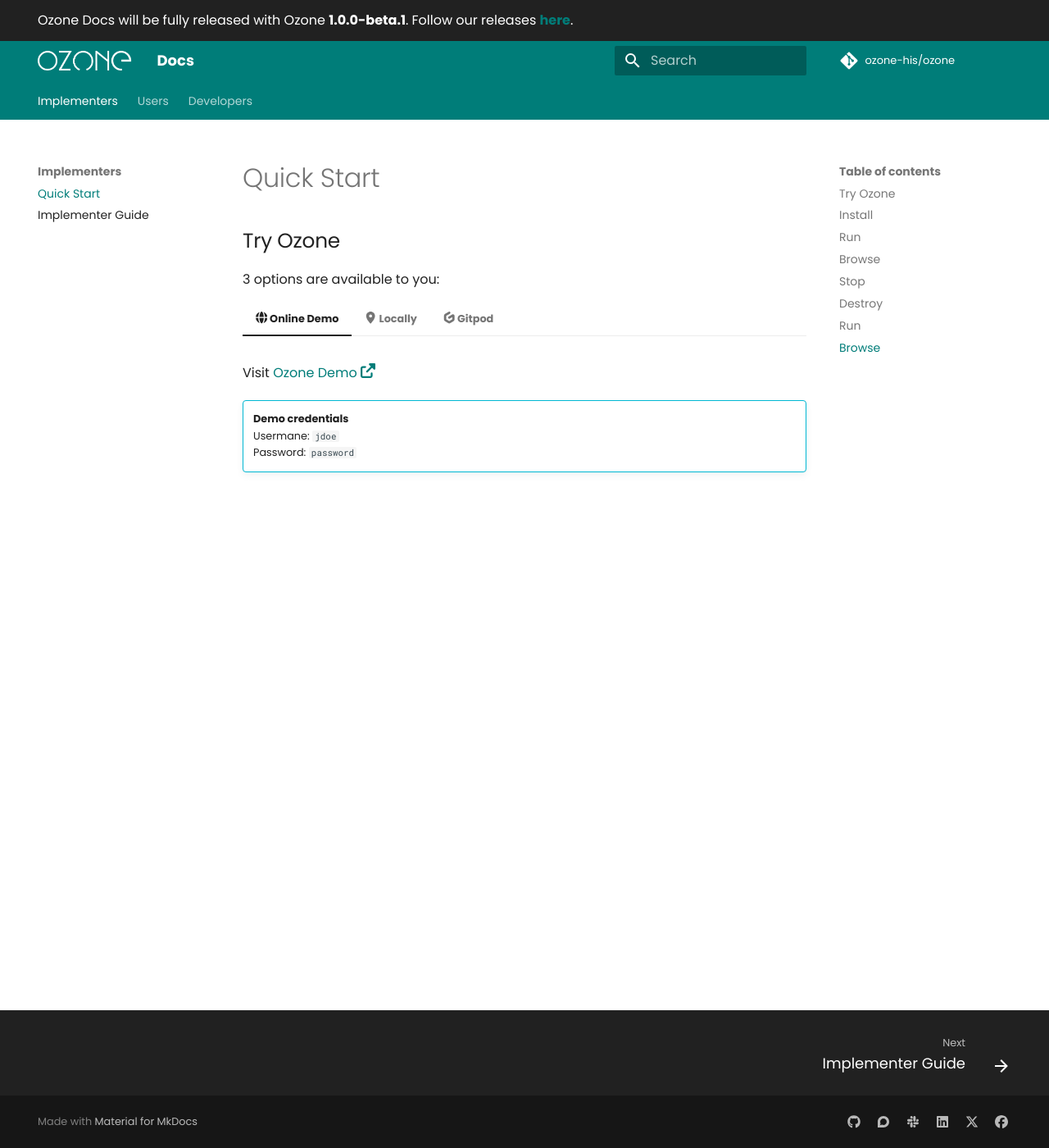
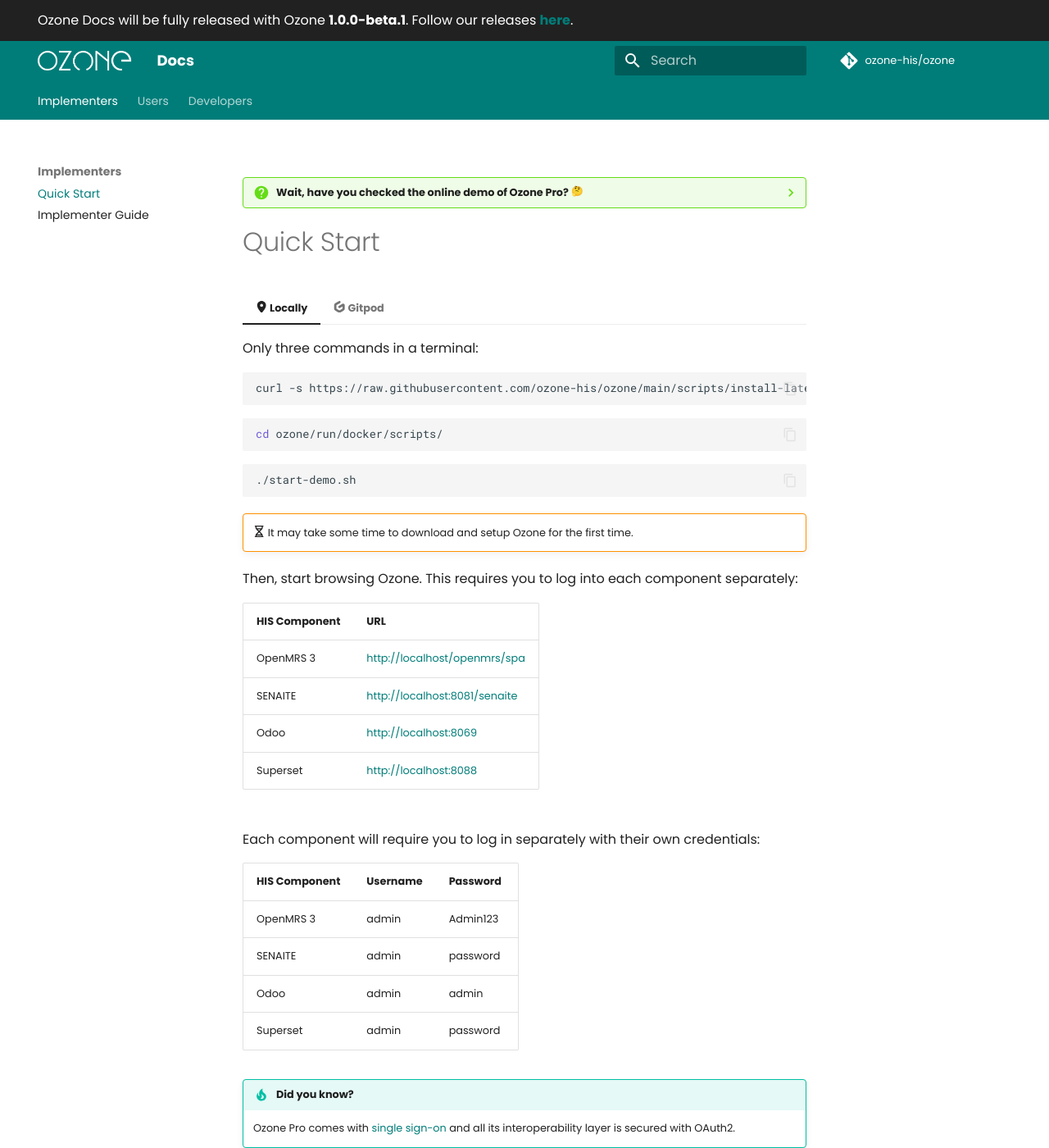
Before and after one commit to ozone-his/ozone-docs, an MkDocs documentation site: the page built from docs/index.md, in a window 1280 px wide and 1400 px high. Shown: the whole window at 82% size. Built offline with MkDocs 1.6.1 and Material for MkDocs 9.7.7, drawn with Linux system fonts in a browser that asks for light colours; emoji names are drawn with the system emoji font; comment, search, counter and statistics services are not loaded.

Commit message:
OZ-450: Reworked Quick Start. (#3)
* Reworked Quick Start.

@rbuisson my take on it, I haven't yet figured out/decided how to bring the Pro online public demo. But in any case we need to ask folks to browse to the website and click on the Try Demo button (we shouldn't repeat those instructions).

* Referring to 'browser window' instead of 'tab'.

* Update index.md

````diff
--- a/docs/index.md
+++ b/docs/index.md
@@ -1,32 +1,22 @@
+??? question "Wait, have you checked the online demo of Ozone Pro? :thinking:"
+
+    Before diving into the Quick Start or implementer guides, visit <a href="https://www.ozone-his.com">our website</a> and click **Try Demo** to explore the official Ozone Pro online demo.
+
 # Quick Start
-
-## Try Ozone
-
-3 options are available to you:
-
-=== ":fontawesome-solid-globe: Online Demo"
-
-    <pre>
-    </pre>
-    Visit [Ozone Demo :fontawesome-solid-up-right-from-square:](https://demo.ozone-his.com/){:target="_blank"}
-
-    !!! info ""
-
-        **Demo credentials**
-        Usermane: `jdoe`
-        Password: `password`
-
 
 === ":fontawesome-solid-location-dot: Locally"
 
-    ## <a href="#install">Install</a>
+    Only three commands in a terminal:
+
     ```bash
     curl -s https://raw.githubusercontent.com/ozone-his/ozone/main/scripts/install-latest.sh | bash /dev/stdin
     ```
 
-    ## <a href="#run">Run</a>
     ```bash
     cd ozone/run/docker/scripts/
+    ```
+
+    ```bash
     ./start-demo.sh
     ```
 
@@ -34,39 +24,19 @@
 
         :fontawesome-regular-hourglass-half: It may take some time to download and setup Ozone for the first time.
 
-    ## <a href="#browse">Browse</a>
-
     Then, start browsing Ozone. This requires you to log into each component separately:
 
-    | HIS Component     | URL                            | Username | Password |
-    |-------------------|--------------------------------|----------|----------|
-    | OpenMRS 3         | http://localhost/openmrs/spa   | admin    | Admin123 |
-    | SENAITE           | http://localhost:8081/senaite  | admin    | password |
-    | Odoo              | http://localhost:8069          | admin    | admin    |
-    | Superset          | http://localhost:8088          | admin    | password |
-
-
-    !!! tip "**Did you know?**"
-
-        Ozone Pro comes with [single sign-on](/users/sso) and all its interoperability layer is secured with OAuth2.
-
-
-    ## <a href="#stop">Stop</a>
-    ```bash
-    ./stop-demo.sh
-    ```
-
-    ## <a href="#destroy">Destroy</a>
-    ```bash
-    ./destroy-demo.sh
-    ```
+    | **HIS Component** | **URL**                                                                                   |
+    |-------------------|-------------------------------------------------------------------------------------------|
+    | OpenMRS 3         | <a href="http://localhost/openmrs/spa" target="_blank">http://localhost/openmrs/spa</a>   |
+    | SENAITE           | <a href="http://localhost:8081/senaite" target="_blank">http://localhost:8081/senaite</a> |
+    | Odoo              | <a href="http://localhost:8069" target="_blank">http://localhost:8069</a>                 |
+    | Superset          | <a href="http://localhost:8088" target="_blank">http://localhost:8088</a>                 |
 
 
 === ":simple-gitpod: Gitpod"
 
-    ## <a href="#run">Run</a>
-
-    One click here:
+    Just one click:
 
     [![](https://gitpod.io/button/open-in-gitpod.svg)](https://gitpod.io/#https://github.com/ozone-his/ozone/)
 
@@ -74,24 +44,21 @@
 
         :fontawesome-regular-hourglass-half: It may take some time to download and setup Ozone for the first time.
 
-    ## <a href="#browse">Browse</a>
+    Gitpod will automatically launch a new tab for OpenMRS 3.
 
-    When ready Gitpod will automatically launch a new tab for OpenMRS 3.
-
-    You can also navigate to other Ozone components by clicking in the Gitpod window on the "Ports" section:
+    You can navigate to other Ozone HIS components via the PORTS tab of the Gitpod window:
 
     ![Ozone services started](assets/images/gitpod-list-services.png)
 
+Each component will require you to log in separately with their own credentials:
 
-    Each component will require you to log separately:
+| **HIS Component** | **Username** | **Password** |
+|-------------------|--------------|--------------|
+| OpenMRS 3         | admin        | Admin123     |
+| SENAITE           | admin        | password     |
+| Odoo              | admin        | admin        |
+| Superset          | admin        | password     |
 
-    | HIS Component | Username | Password |
-    |--------------|----------|----------|
-    | OpenMRS 3    | admin    | Admin123 |
-    | SENAITE      | admin    | password |
-    | Odoo         | admin    | admin    |
-    | Superset     | admin    | password |
+!!! tip "**Did you know?**"
 
-    !!! tip "**Did you know?**"
-
-        Ozone Pro comes with [single sign-on](/users/sso) and all its interoperability layer is secured with OAuth2.
+    Ozone Pro comes with [single sign-on](/users/sso) and all its interoperability layer is secured with OAuth2.
````
